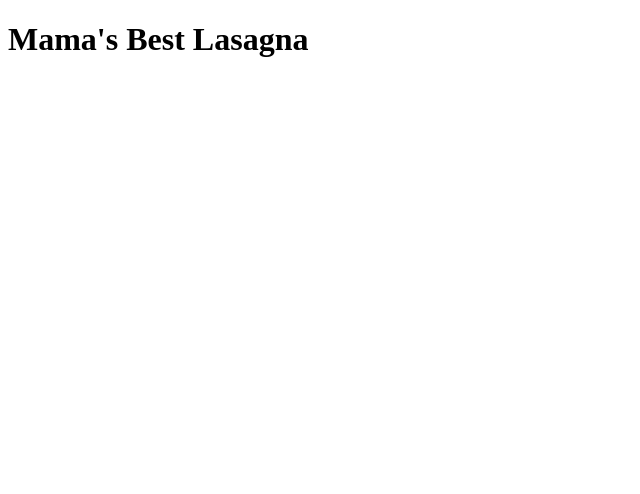
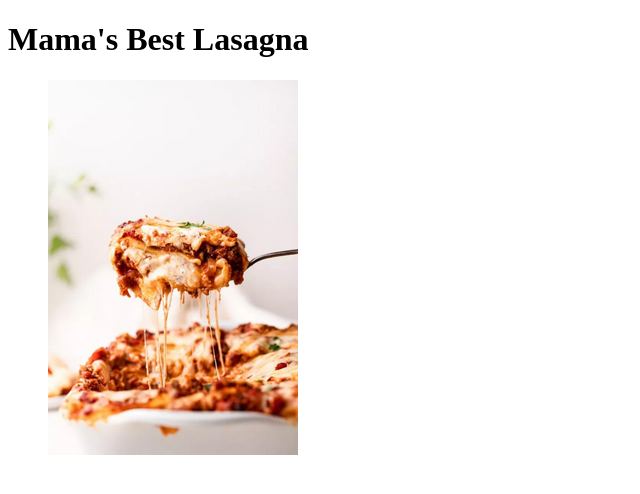
Before and after one commit to eddyhood/odin-recipes, a plain HTML site: page recipes/lasagna.html in a window 1280 px wide. Shown: the whole page, without its empty margins (0-640 px from the left). Drawn offline with Linux system fonts and the light colour scheme.

Commit message:
Move image of lasagna to recipe page
The image of the lasagna was on the home page. It needed to be moved
to the recipe page.

```diff
--- a/recipes/lasagna.html
+++ b/recipes/lasagna.html
@@ -7,6 +7,14 @@
     <title>Lasagna Rocks</title>
   </head>
   <body>
-    <h1>Mama's Best Lasagna</h1>
+    <artice>
+      <h1>Mama's Best Lasagna</h1>
+      <figure>
+        <img
+          src="/images/lasagna on fork.png"
+          alt="A fork scooping into cheesy lasagna"
+        />
+      </figure>
+    </artice>
   </body>
 </html>
```
Also changed, not shown: index.html (+2 -8 lines).
